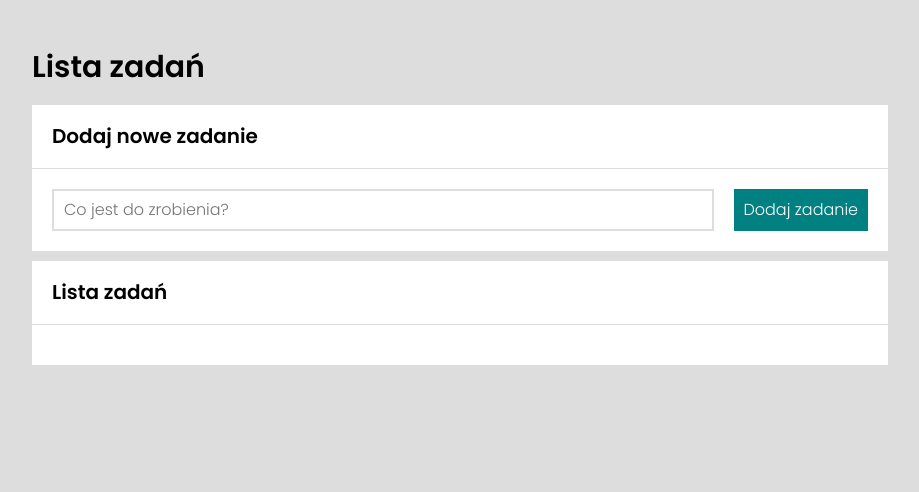
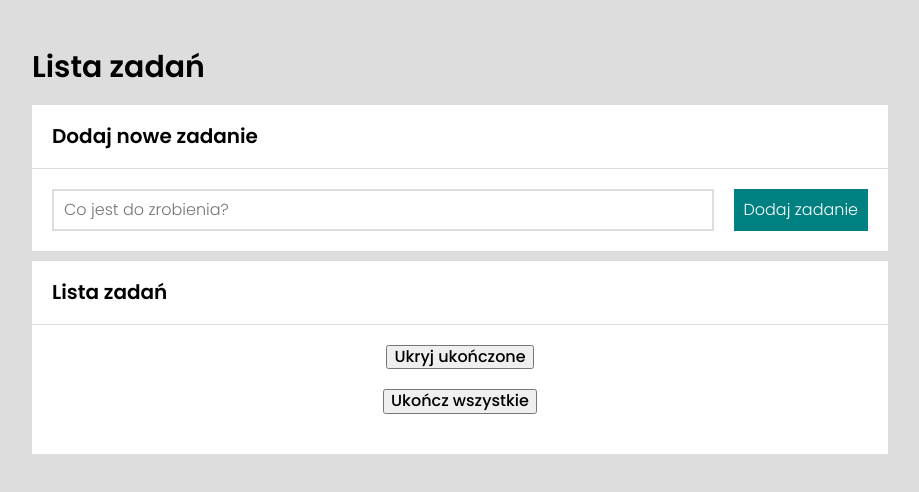
Before and after one commit to PaweLeszczynsky/Lista-zada-, a plain HTML site: page index.html in a window 1280 px wide. Shown: the whole page, without its empty margins (180-1099 px from the left). Drawn offline with nearby package versions, Linux system fonts and the light colour scheme.

Commit message:
added two buttons and modifier of section

```diff
--- a/index.html
+++ b/index.html
@@ -32,8 +32,10 @@
                 <button class="addTaskForm__addTaskButton">Dodaj zadanie</button>
             </form>
         </section>
-        <section class="section">
+        <section class="section section--taskList">
             <h1 class="section__header">Lista zadań</h1>
+            <button class="section__toggleViewTasksButton">Ukryj ukończone</button>
+            <button class="section__setDoneAllTasksButton">Ukończ wszystkie</button>
             <ul class="js-section__taskList section__taskList">
 
             </ul>
```
